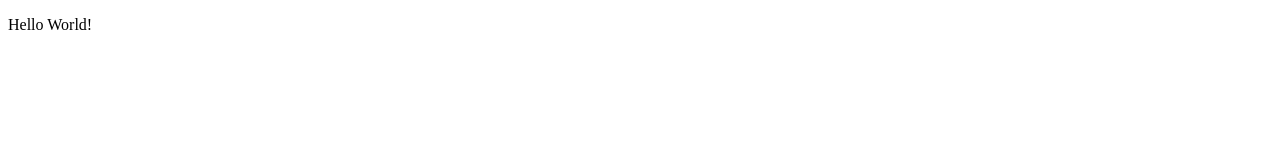
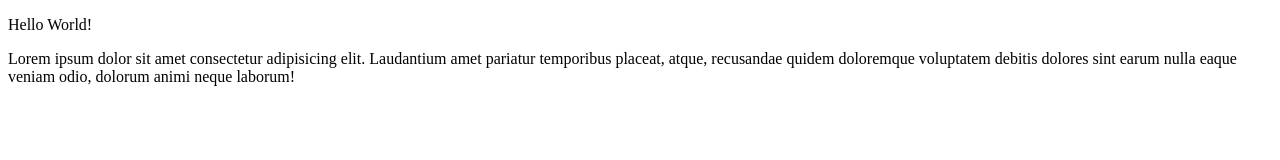
Before and after one commit to dmitryxxxx/Test1, a plain HTML site: page index.html in a window 1280 px wide. Drawn offline with Linux system fonts and the light colour scheme.

Commit message:
new commit

```diff
--- a/index.html
+++ b/index.html
@@ -7,5 +7,6 @@
 </head>
 <body>
     <p>Hello World!</p>
+    <p>Lorem ipsum dolor sit amet consectetur adipisicing elit. Laudantium amet pariatur temporibus placeat, atque, recusandae quidem doloremque voluptatem debitis dolores sint earum nulla eaque veniam odio, dolorum animi neque laborum!</p>
 </body>
 </html>
```
Also changed, not shown: 1 other file.
